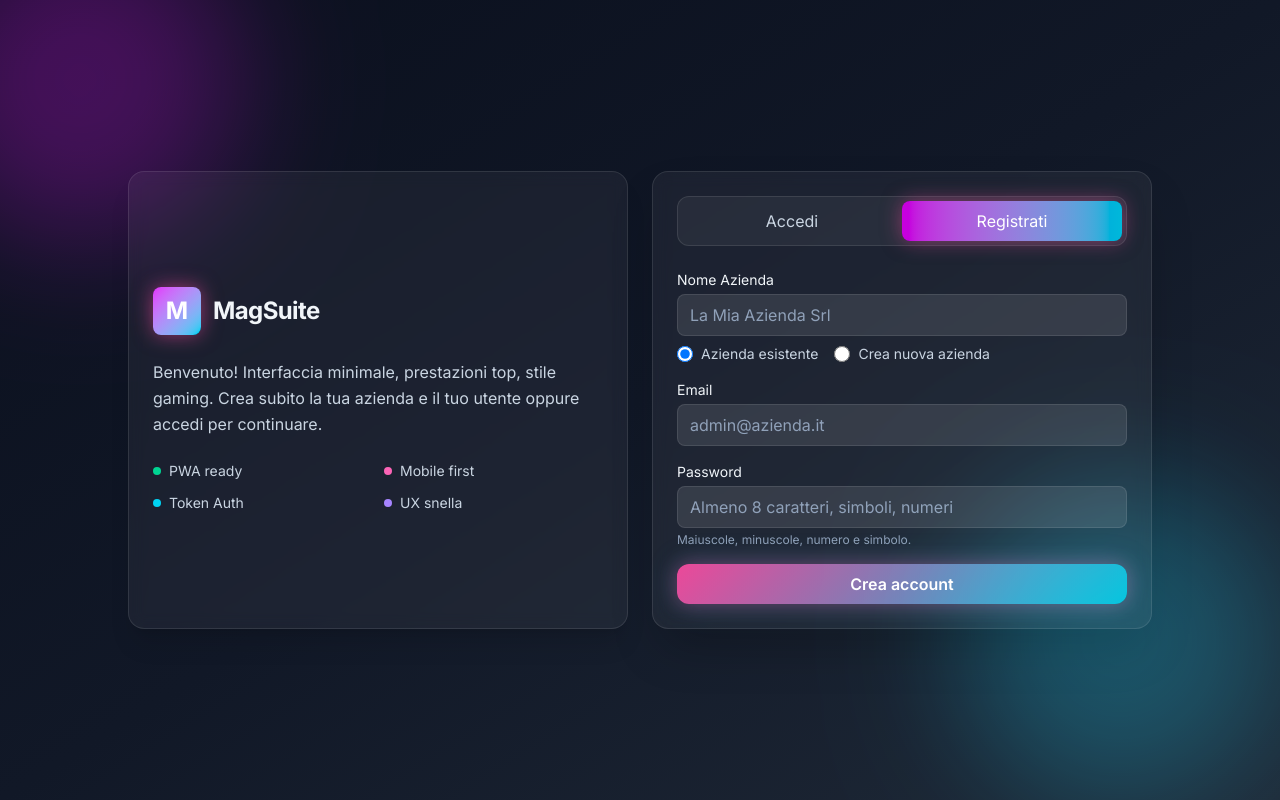
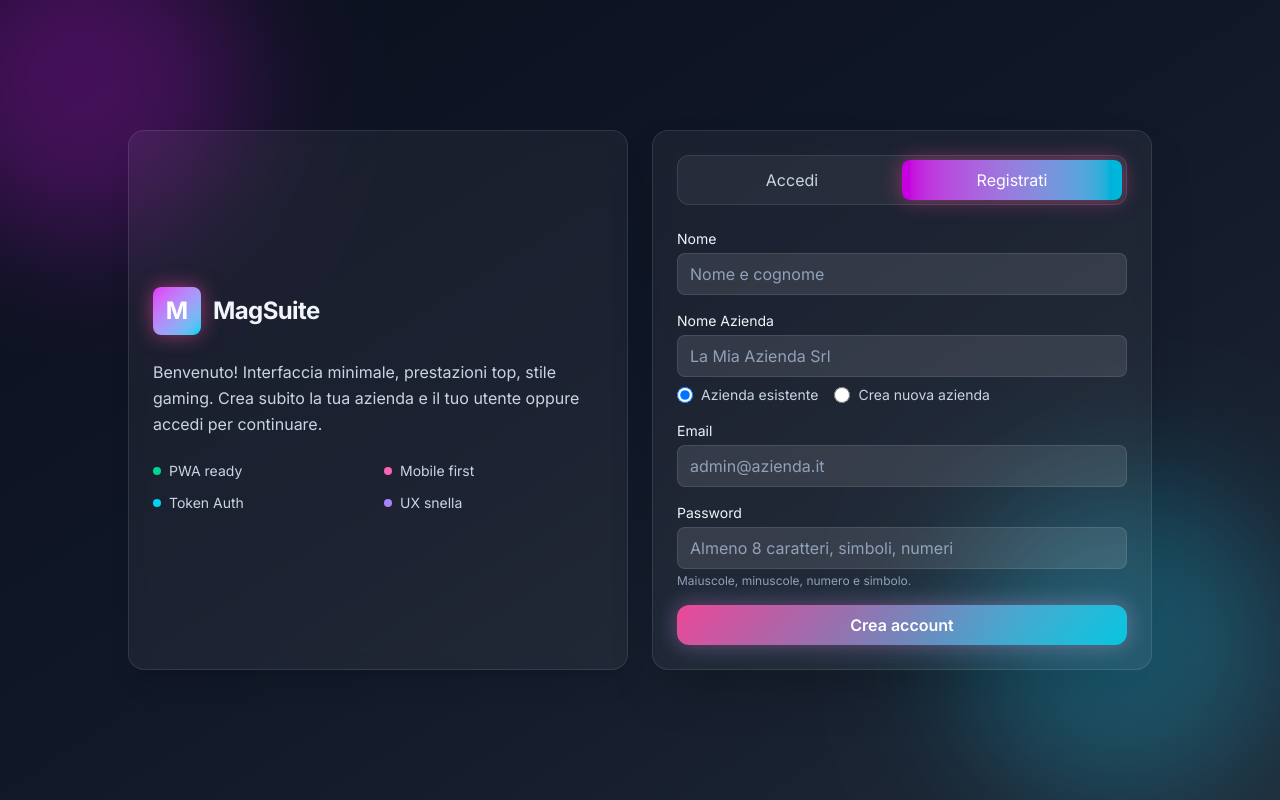
Before and after one commit to enricorizzi-cmd/MagSuite, a Vue app in the folder frontend/: page / in a window 1280 px wide. Both pictures are taken after a click on the button "Registrati". Built offline with nearby package versions, Linux system fonts and the light colour scheme; no server answers.

Commit message:
Add user display name to registration flow
Introduces a 'name' field to the user registration process in both backend and frontend. The backend now stores the user's display name, and the frontend registration form collects it from the user.

```diff
--- a/frontend/src/pages/auth/Auth.vue
+++ b/frontend/src/pages/auth/Auth.vue
@@ -51,6 +51,12 @@
 
         <form v-else class="space-y-4" @submit.prevent="register">
           <div>
+            <label class="block text-sm mb-1">Nome</label>
+            <input v-model="displayName"
+                   class="w-full px-3 py-2 rounded-lg bg-white/10 border border-white/10 text-white placeholder:text-slate-400 focus:outline-none focus:ring-2 focus:ring-fuchsia-500/60 focus:border-fuchsia-400/60"
+                   placeholder="Nome e cognome" />
+          </div>
+          <div>
             <label class="block text-sm mb-1">Nome Azienda</label>
             <input v-model="companyName" required
                    class="w-full px-3 py-2 rounded-lg bg-white/10 border border-white/10 text-white placeholder:text-slate-400 focus:outline-none focus:ring-2 focus:ring-fuchsia-500/60 focus:border-fuchsia-400/60"
@@ -102,6 +108,7 @@ const tab = ref<'login' | 'register'>('login');
 
 const email = ref('');
 const password = ref('');
+const displayName = ref('');
 
 const companyName = ref('');
 const loading = ref(false);
@@ -146,6 +153,7 @@ async function register() {
     const res = await api.post('/auth/register', {
       email: email.value,
       password: password.value,
+      name: displayName.value,
       company_name: companyName.value,
       company_mode: companyMode.value
     });
```
Also changed, not shown: 2 other files (tests, documents, lock files or other folders).
